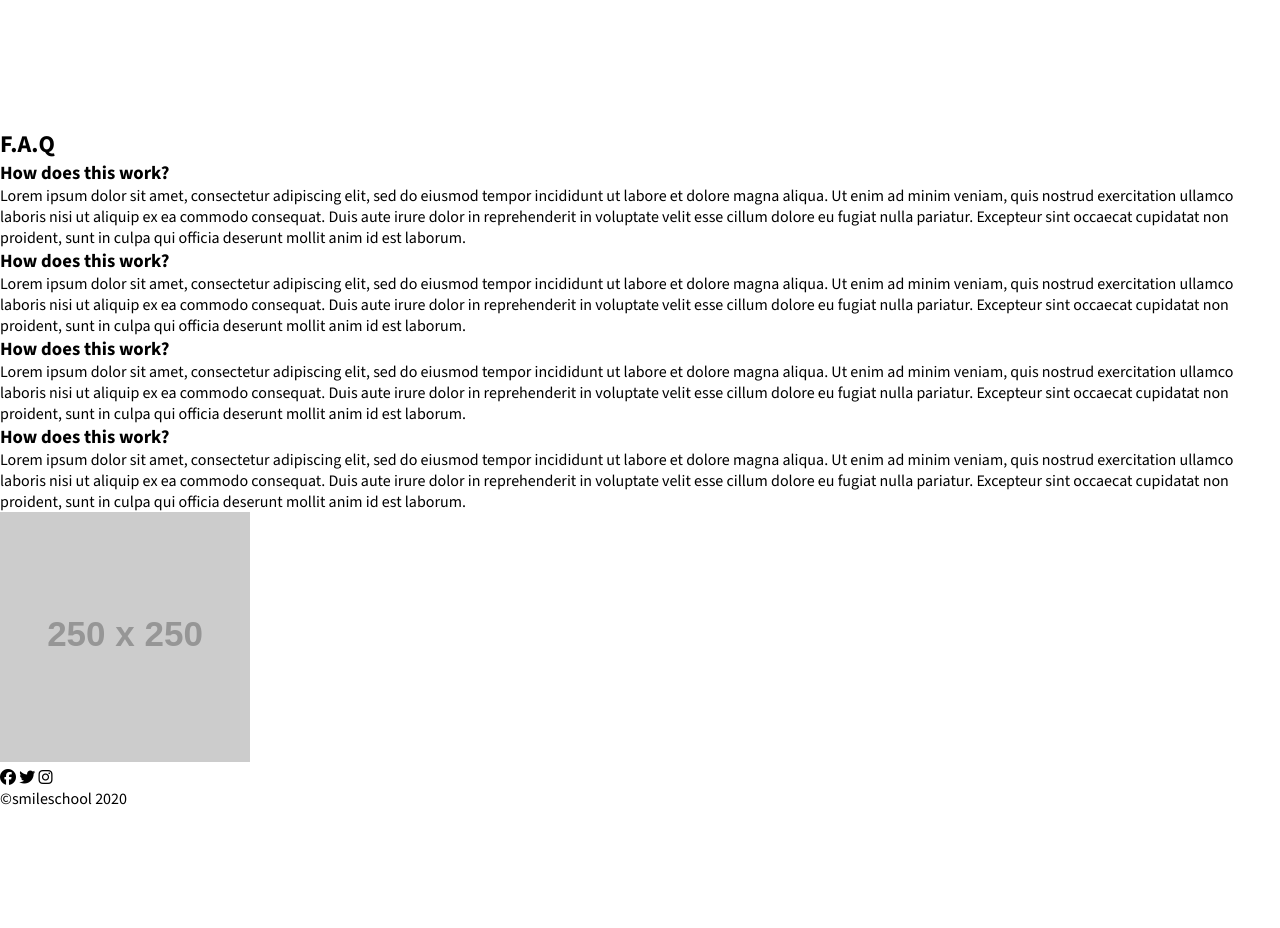
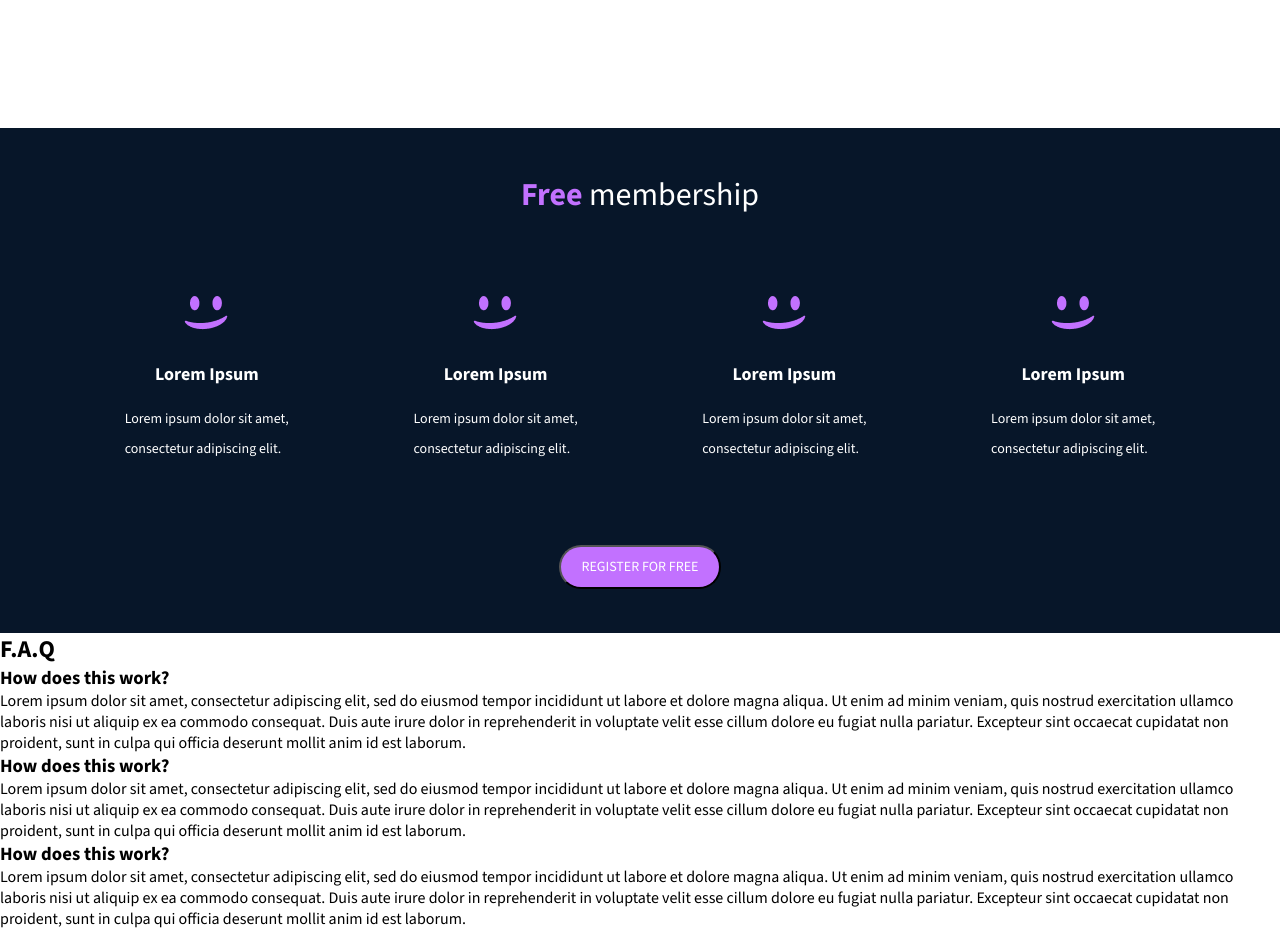
Before and after one commit to OmarMegzz/alx_html_css, a plain HTML site: page css_advanced/index.html in a window 1280 px wide. Shown: the part 2060-2988 px from the top of the page. Before the commit the page ends 2869 px from the top, so only its background shows below. Drawn offline with nearby package versions, Linux system fonts and the light colour scheme; placeholder pictures from the web are drawn by us.

Commit message:
add new html code and modifeid css and add new styles

```diff
--- a/css_advanced/index.html
+++ b/css_advanced/index.html
@@ -115,7 +115,7 @@
                 <div><i class="fa-solid fa-star"></i></div>
                 <div><i class="fa-regular fa-star"></i></div>
               </div>
-              <div class="video-rate-time">
+              <div class="rate-time">
                 <p>8 min</p>
               </div>
             </div>
@@ -200,6 +200,44 @@
           </div>
         </div>
       </section>
+      <section id="membership">
+        <h2><span> Free</span> membership</h2>
+        <div class="membership-cards">
+          <div class="membership-card">
+            <img src="./images/smile.png" alt="" />
+            <h3>Lorem Ipsum</h3>
+            <p>
+              Lorem ipsum dolor sit amet,<br />
+              consectetur adipiscing elit.
+            </p>
+          </div>
+          <div class="membership-card">
+            <img src="./images/smile.png" alt="" />
+            <h3>Lorem Ipsum</h3>
+            <p>
+              Lorem ipsum dolor sit amet,<br />
+              consectetur adipiscing elit.
+            </p>
+          </div>
+          <div class="membership-card">
+            <img src="./images/smile.png" alt="" />
+            <h3>Lorem Ipsum</h3>
+            <p>
+              Lorem ipsum dolor sit amet,<br />
+              consectetur adipiscing elit.
+            </p>
+          </div>
+          <div class="membership-card">
+            <img src="./images/smile.png" alt="" />
+            <h3>Lorem Ipsum</h3>
+            <p>
+              Lorem ipsum dolor sit amet,<br />
+              consectetur adipiscing elit.
+            </p>
+          </div>
+        </div>
+        <button>REGISTER FOR FREE</button>
+      </section>
       <section>
         <h2>F.A.Q</h2>
         <div>
--- a/css_advanced/styles.css
+++ b/css_advanced/styles.css
@@ -180,6 +180,7 @@ nav ul {
   top: 20%;
   left: 40%;
   z-index: 999;
+  cursor: pointer;
 }
 
 .video-it {
@@ -224,6 +225,61 @@ nav ul {
 .video-star i {
   color: #c271ff;
 }
-.video-rate-time p {
+/**************************************************membership****************************************************************/
+
+#membership {
+  height: 505px;
+  display: flex;
+  align-items: center;
+  justify-content: center;
+  flex-direction: column;
+  background-color: #071629;
+}
+.membership-cards {
+  display: flex;
+  flex-direction: row;
+  justify-content: space-evenly;
+  align-items: center;
+  height: 160px;
+  width: 100%;
+  color: white;
+  line-height: 30px;
+  margin: 85px 58px;
+  font-size: 14px;
+}
+
+.membership-card {
+  display: flex;
+  align-items: center;
+  justify-content: center;
+  flex-direction: column;
+}
+.membership-card img {
+  margin-bottom: 27px;
+}
+
+.membership-card h3 {
+  margin-bottom: 15px;
+  font-size: 18px;
+}
+
+#membership h2 {
+  font-size: 32px;
+  font-weight: lighter;
+  color: white;
+}
+#membership h2 span {
   color: #c271ff;
+  font-weight: bold;
 }
+
+#membership button {
+  background-color: #c271ff;
+  color: white;
+  width: 162px;
+  height: 44px;
+  border-radius: 22px;
+  cursor: pointer;
+  font-size: 14px;
+}
+/**********************************************F.A.Q************************************************************************/
```
